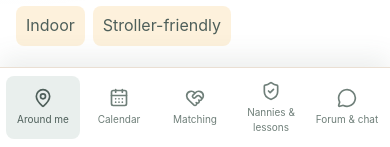
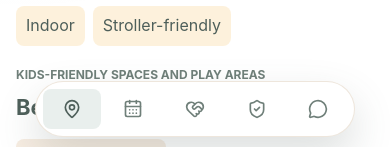
Before and after one commit to EunGo/playnest, a React (Vite) app: page / in a window 390 px wide. Shown: the part 697-844 px from the top of the page. Built offline with nearby package versions, Linux system fonts and the light colour scheme.

Commit message:
Make bottom nav icon only

```diff
--- a/src/App.css
+++ b/src/App.css
@@ -172,16 +172,19 @@
 .bottom-nav {
   align-items: stretch;
   background: #ffffff;
-  border-top: 1px solid var(--line);
-  bottom: 0;
-  box-shadow: 0 -10px 24px rgba(78, 95, 90, 0.1);
+  border: 1px solid rgba(234, 223, 211, 0.78);
+  border-radius: 999px;
+  bottom: calc(12px + env(safe-area-inset-bottom));
+  box-shadow: 0 18px 42px rgba(78, 95, 90, 0.2);
   display: grid;
-  gap: 4px;
+  gap: 6px;
   grid-template-columns: repeat(5, minmax(0, 1fr));
-  left: 0;
-  padding: 8px 10px calc(8px + env(safe-area-inset-bottom));
+  left: 50%;
+  max-width: 360px;
+  padding: 8px;
   position: fixed;
-  right: 0;
+  transform: translateX(-50%);
+  width: calc(100vw - 32px);
   z-index: 25;
 }
 
@@ -191,24 +194,15 @@
   border-radius: 8px;
   color: var(--muted);
   cursor: pointer;
-  flex-direction: column;
+  flex-direction: row;
   font: inherit;
-  font-size: 11px;
-  font-weight: 750;
-  gap: 4px;
+  height: 44px;
   justify-content: center;
-  line-height: 1.08;
-  min-height: 56px;
-  padding: 6px 4px;
-  text-align: center;
+  padding: 0;
 }
 
 .bottom-nav-item svg {
   flex-shrink: 0;
-}
-
-.bottom-nav-item span {
-  overflow-wrap: anywhere;
 }
 
 .bottom-nav-item.active {
@@ -939,15 +933,15 @@ select:focus-visible {
   }
 
   .bottom-nav {
-    gap: 2px;
-    padding-left: 6px;
-    padding-right: 6px;
+    bottom: calc(10px + env(safe-area-inset-bottom));
+    gap: 4px;
+    max-width: 320px;
+    padding: 7px;
+    width: calc(100vw - 28px);
   }
 
   .bottom-nav-item {
-    font-size: 10px;
-    min-height: 52px;
-    padding: 5px 2px;
+    height: 40px;
   }
 
   .profile-button {
--- a/src/App.tsx
+++ b/src/App.tsx
@@ -219,13 +219,13 @@ function App() {
           const Icon = item.icon
           return (
             <button
+              aria-label={item.label}
               className={activeSection === item.id ? 'bottom-nav-item active' : 'bottom-nav-item'}
               key={item.id}
               onClick={() => setActiveSection(item.id)}
               type="button"
             >
               <Icon size={20} aria-hidden="true" />
-              <span>{item.label}</span>
             </button>
           )
         })}
```
